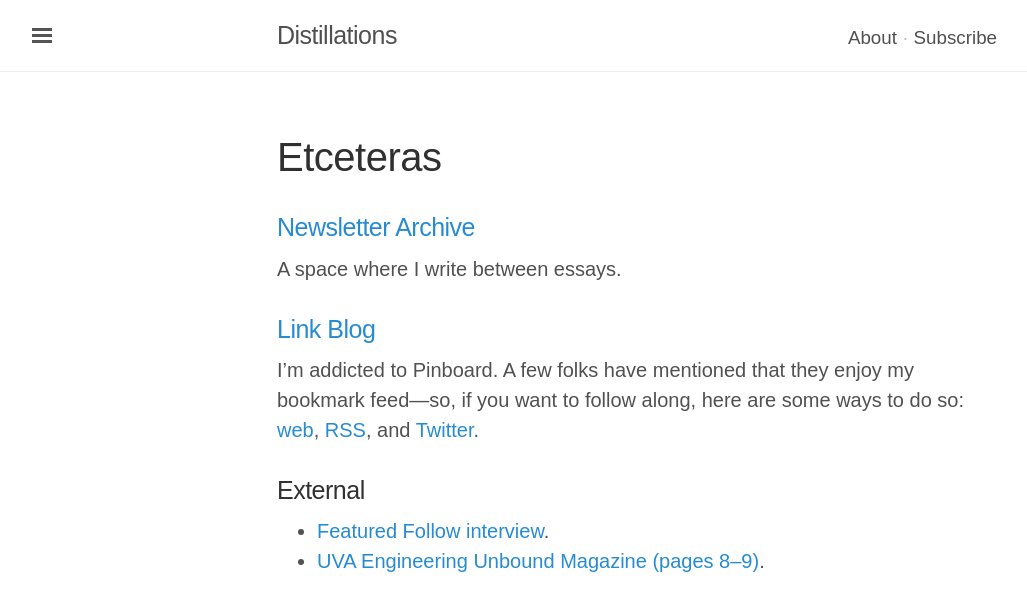
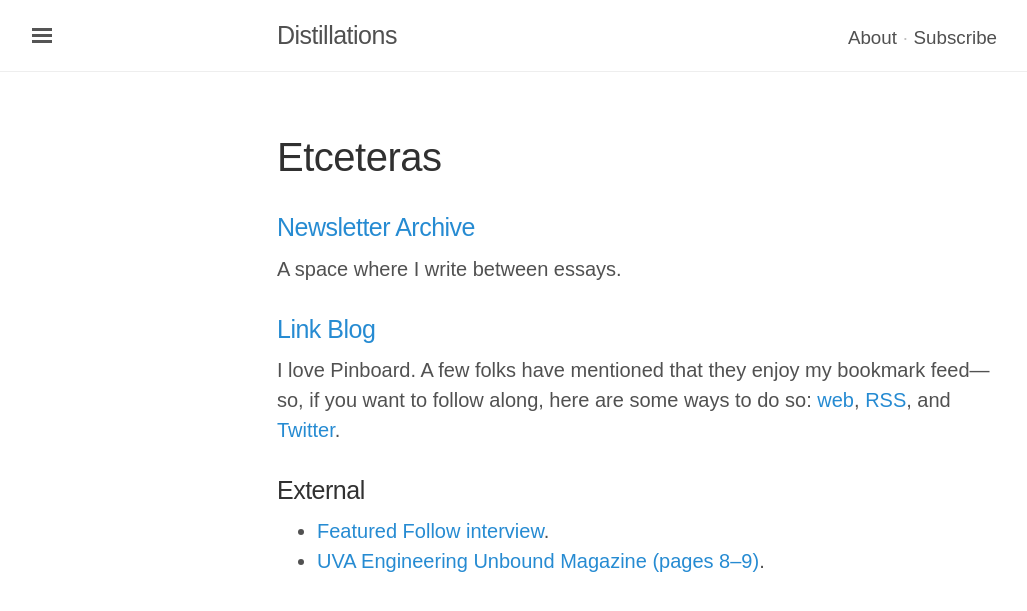
Before and after one commit to rvsrvs/jasdev.github.io, a Jekyll site: the page built from etceteras.md, in a window 1280 px wide. Shown: the top 611 px of the page, without its empty margins (3-1030 px from the left). Built offline with Jekyll 4.4.1, drawn with Linux system fonts in a browser that asks for light colours; some web fonts are replaced.

```diff
--- a/Gemfile
+++ b/Gemfile
@@ -1,5 +1,6 @@
 source "https://rubygems.org"
 
+gem "nokogiri", ">= 1.10.4"
 gem "jemoji"
 gem "jekyll-redirect-from"
 gem "jekyll-paginate"
--- a/etceteras.md
+++ b/etceteras.md
@@ -10,7 +10,7 @@ A space where I write between essays.
 
 ### [Link Blog](/substrate)
 
-I’m addicted to Pinboard. A few folks have mentioned that they enjoy my bookmark feed—so, if you want to follow along, here are some ways to do so: [web](https://pinboard.in/u:jasdev/), [RSS](http://feeds.pinboard.in/rss/u:jasdev/), and [Twitter](https://twitter.com/_substrate).
+I love Pinboard. A few folks have mentioned that they enjoy my bookmark feed—so, if you want to follow along, here are some ways to do so: [web](https://pinboard.in/u:jasdev/), [RSS](http://feeds.pinboard.in/rss/u:jasdev/), and [Twitter](https://twitter.com/_substrate).
 
 ### External
 
--- a/index.html
+++ b/index.html
@@ -16,7 +16,7 @@ Distillations is a collection of writing on engineering, human be­hav­ior, and
 First time here? Posts suffixed with an asterisk are some of my favorites.
 
 <div class="posts">
-  <h3>Engineering</h3>
+  <h3>Engineering and Mathematics</h3>
   {% assign technical = site.posts | where:"type","engineering" %}
   {% for post in technical %}
     <div class="post-link">
```
Also changed, not shown: about.md (+1 -1 lines), Gemfile.lock.
